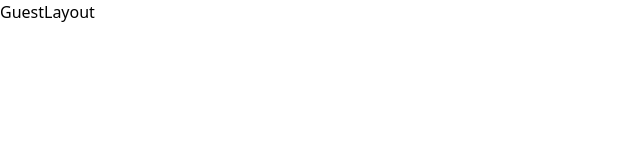
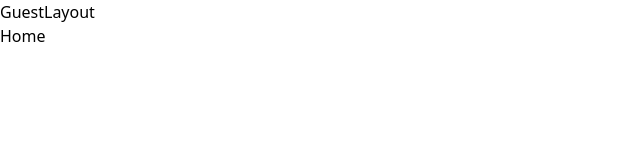
Before and after one commit to Rubrics-project/WeCheckUx, a React (Vite) app in the folder react/: page / in a window 1280 px wide. Shown: the top 160 px of the page, without its empty margins (0-640 px from the left). Built offline with nearby package versions, Linux system fonts and the light colour scheme.

Commit message:
routes ok

```diff
--- a/react/src/components/GuestLayout.jsx
+++ b/react/src/components/GuestLayout.jsx
@@ -1,7 +1,8 @@
 import React from 'react'
+import { Outlet } from 'react-router-dom'
 
 export default function GuestLayout() {
   return (
-    <div>GuestLayout</div>
+    <div>GuestLayout<Outlet /></div>
   )
 }
--- /dev/null
+++ b/react/src/views/Home.jsx
@@ -0,0 +1,7 @@
+import React from 'react'
+
+export default function Home() {
+  return (
+    <div>Home</div>
+  )
+}
--- a/react/src/views/Welcome.jsx
+++ /dev/null
@@ -1,10 +0,0 @@
-import React from "react";
-
-export default function Welcome() {
-    return (
-        <div>
-            Welcome
-            <div>Hola</div>
-        </div>
-    );
-}
```
Also changed, not shown: react/src/router.jsx (+5 -5 lines).
